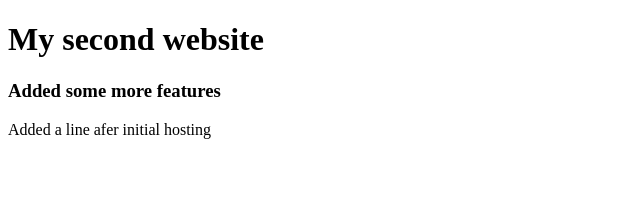
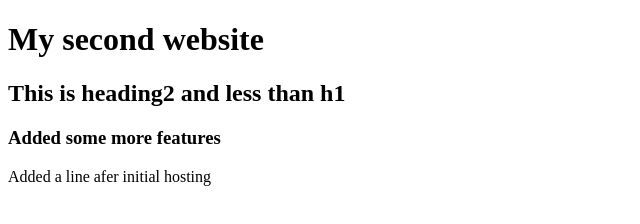
Before and after one commit to Rajib-NstU57/my-second-website, a plain HTML site: page index.html in a window 1280 px wide. Shown: the whole page, without its empty margins (0-640 px from the left). Drawn offline with Linux system fonts and the light colour scheme.

Commit message:
Addedd h2 heading

```diff
--- a/index.html
+++ b/index.html
@@ -6,7 +6,8 @@
     <title>Document</title>
 </head>
 <body>
-    <h1>My second website</h1>
+<h1>My second website</h1>
+<h2>This is heading2 and less than h1</h2>
 <h3>Added some more features</h3>
 <p>Added a line afer initial hosting</p>
 
```
